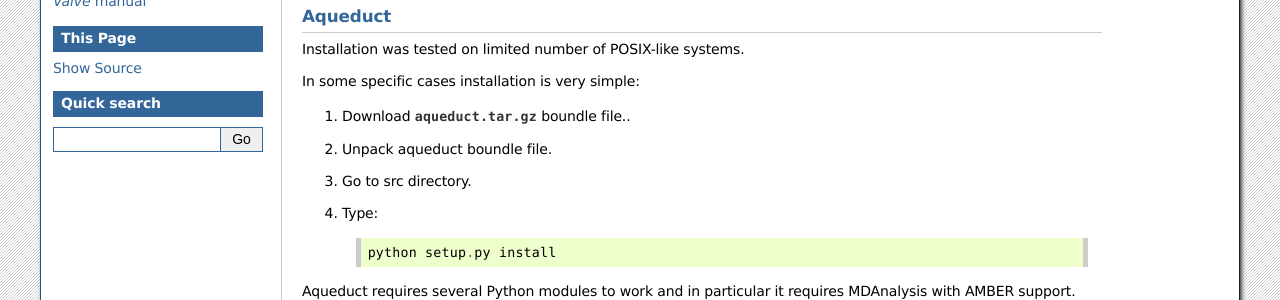
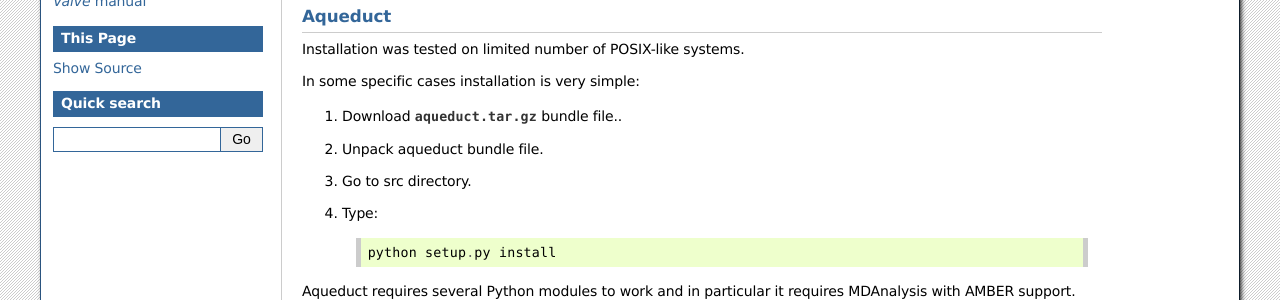
Before and after one commit to TUNNELING-GROUP/aqua-duct, a Sphinx documentation site: the page built from docs/source/aqueduct_install.rst, in a window 1280 px wide. Shown: the part 346-646 px from the top of the page. Built offline with Sphinx 7.4.7, drawn with Linux system fonts in a browser that asks for light colours.

Commit message:
spell check

```diff
--- a/docs/source/aqueduct_install.rst
+++ b/docs/source/aqueduct_install.rst
@@ -22,8 +22,8 @@
 
 In some specific cases installation is very simple:
 
-#. Download :download:`aqueduct.tar.gz` boundle file..
-#. Unpack aqueduct boundle file.
+#. Download :download:`aqueduct.tar.gz` bundle file..
+#. Unpack aqueduct bundle file.
 #. Go to src directory.
 #. Type::
 
```
